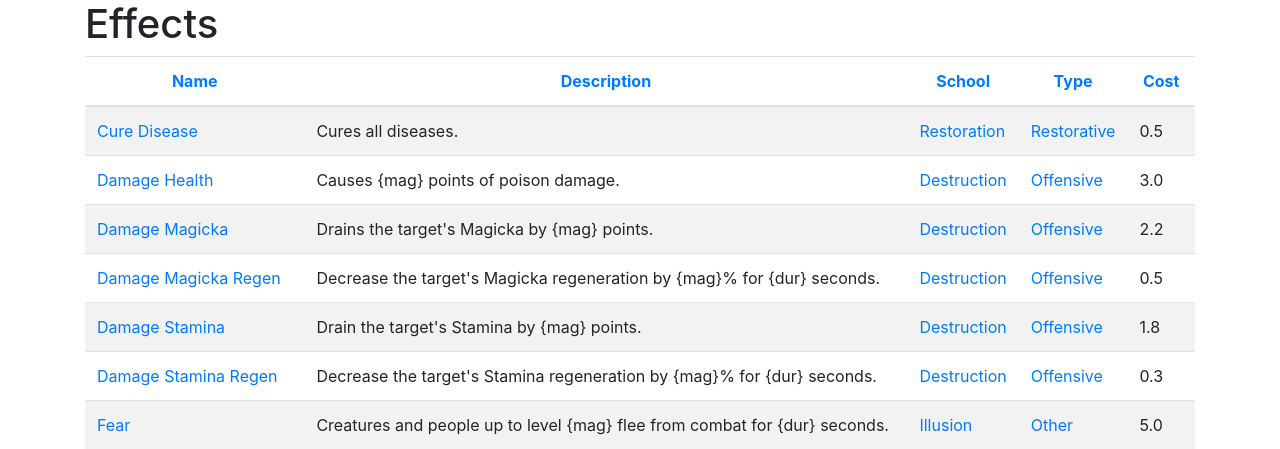
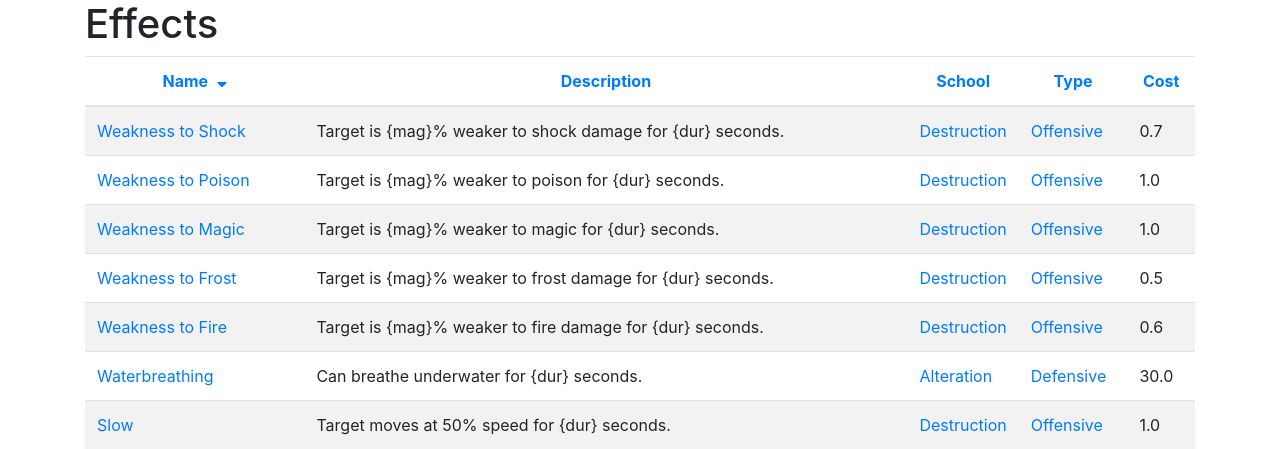
Before and after one commit to jffordem/Alchemy, a Flask app: page /skyrim/effects?sortby=name&direction=desc in a window 1280 px wide. Shown: the part 48-497 px from the top of the page. Run offline with Flask 3, Linux system fonts and the light colour scheme; some libraries are stand-ins or nearby versions.

Commit message:
INSIGHT-9999 sort effects table

```diff
--- a/app.py
+++ b/app.py
@@ -87,8 +87,10 @@ def skyrim_ingredient(name):
 @app.route("/skyrim/effects")
 def skyrim_effects():
     sortby = request.args.get('sortby', 'name')
-    effects = sorted(AllEffectsByName.values(), key=lambda e: getattr(e, sortby))
-    return render_template('effects.html', effects=effects)
+    direction = request.args.get('direction', 'asc')
+    reverse = direction == 'desc'
+    effects = sorted(AllEffectsByName.values(), key=lambda e: getattr(e, sortby), reverse=reverse)
+    return render_template('effects.html', effects=effects, sortby=sortby, direction=direction)
 
 
 @app.route("/skyrim/effects/<string:name>")
--- a/templates/effects.html
+++ b/templates/effects.html
@@ -7,6 +7,7 @@
 
     <!-- Bootstrap CSS -->
     <link rel="stylesheet" href="https://maxcdn.bootstrapcdn.com/bootstrap/4.0.0/css/bootstrap.min.css" integrity="sha384-Gn5384xqQ1aoWXA+058RXPxPg6fy4IWvTNh0E263XmFcJlSAwiGgFAW/dAiS6JXm" crossorigin="anonymous">
+    <link rel="stylesheet" href="https://cdnjs.cloudflare.com/ajax/libs/font-awesome/5.15.4/css/all.min.css">
 
     <link rel="stylesheet" href="{{ url_for('static', filename='style.css') }}">
 
@@ -15,6 +16,9 @@
     <style>
         .breadcrumb-right {
             margin-left: auto;
+        }
+        .fa-sort-up, .fa-sort-down {
+            margin-left: 5px;
         }
     </style>
 </head>
@@ -38,11 +42,11 @@
                     <table class="table table-striped">
                         <thead>
                             <tr>
-                                <th><a href="{{ url_for('skyrim_effects', sortby='name') }}">Name</a></th>
-                                <th><a href="{{ url_for('skyrim_effects', sortby='description') }}">Description</a></th>
-                                <th><a href="{{ url_for('skyrim_effects', sortby='school') }}">School</a></th>
-                                <th><a href="{{ url_for('skyrim_effects', sortby='type') }}">Type</a></th>
-                                <th><a href="{{ url_for('skyrim_effects', sortby='cost') }}">Cost</a></th>
+                                <th><a href="{{ url_for('skyrim_effects', sortby='name', direction='desc' if sortby == 'name' and direction == 'asc' else 'asc') }}">Name {% if sortby == 'name' %}<i class="fas fa-sort-{{ 'up' if direction == 'asc' else 'down' }}"></i>{% endif %}</a></th>
+                                <th><a href="{{ url_for('skyrim_effects', sortby='description', direction='desc' if sortby == 'description' and direction == 'asc' else 'asc') }}">Description {% if sortby == 'description' %}<i class="fas fa-sort-{{ 'up' if direction == 'asc' else 'down' }}"></i>{% endif %}</a></th>
+                                <th><a href="{{ url_for('skyrim_effects', sortby='school', direction='desc' if sortby == 'school' and direction == 'asc' else 'asc') }}">School {% if sortby == 'school' %}<i class="fas fa-sort-{{ 'up' if direction == 'asc' else 'down' }}"></i>{% endif %}</a></th>
+                                <th><a href="{{ url_for('skyrim_effects', sortby='type', direction='desc' if sortby == 'type' and direction == 'asc' else 'asc') }}">Type {% if sortby == 'type' %}<i class="fas fa-sort-{{ 'up' if direction == 'asc' else 'down' }}"></i>{% endif %}</a></th>
+                                <th><a href="{{ url_for('skyrim_effects', sortby='cost', direction='desc' if sortby == 'cost' and direction == 'asc' else 'asc') }}">Cost {% if sortby == 'cost' %}<i class="fas fa-sort-{{ 'up' if direction == 'asc' else 'down' }}"></i>{% endif %}</a></th>
                             </tr>
                         </thead>
                         <tbody>
@@ -58,8 +62,6 @@
                             {% endfor %}
                         </tbody>
                     </table>
-
-                    <!-- h3><a href="{{url_for('skyrim')}}">Back to Skyrim</a></h3 -->
                 </div>
 
                 <script src="https://code.jquery.com/jquery-3.2.1.slim.min.js" integrity="sha384-KJ3o2DKtIkvYIK3UENzmM7KCkRr/rE9/Qpg6aAZGJwFDMVNA/GpGFF93hXpG5KkN" crossorigin="anonymous"></script>
```
